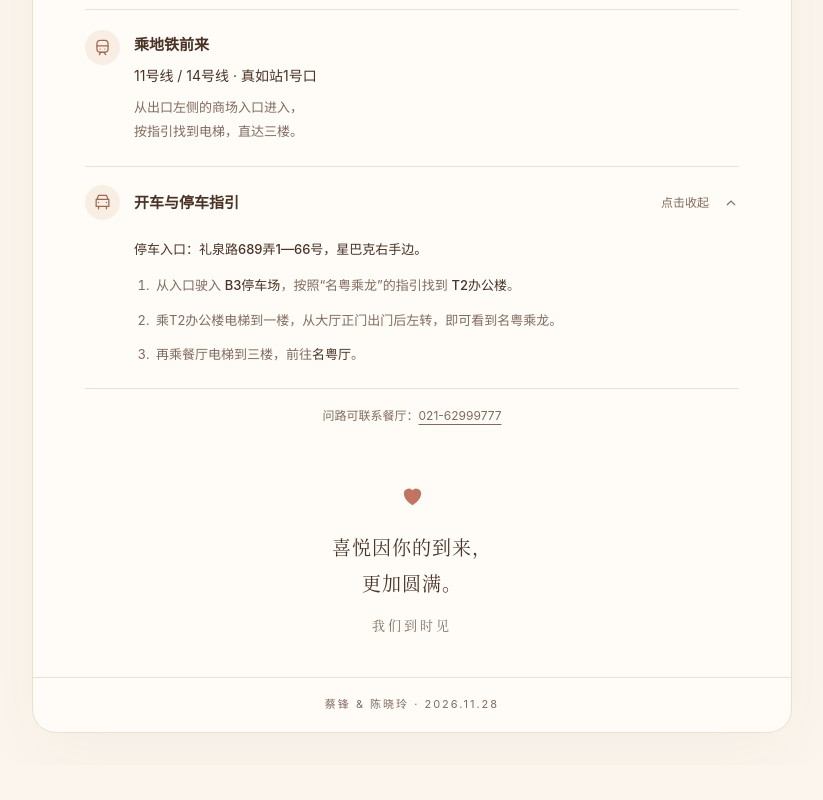
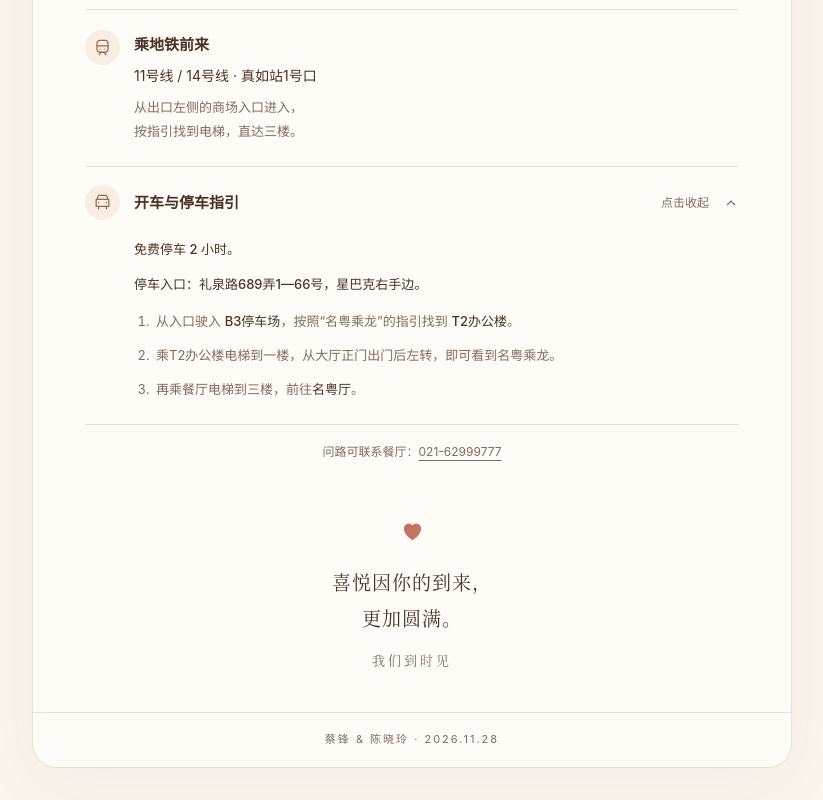
Before and after one commit to caifeng123/invitation-demo, a plain HTML site: page index.html in a window 1280 px wide. Shown: the part 1758-2558 px from the top of the page, without its empty margins (228-1051 px from the left). Before the commit the page ends 2523 px from the top, so only its background shows below. Drawn offline with Linux system fonts and the light colour scheme.

Commit message:
docs: add two hours of free parking

```diff
--- a/index.html
+++ b/index.html
@@ -149,7 +149,7 @@ details[open] .chevron { transform:rotate(180deg); }
    <div class="metro"><span class="travel-icon"><svg fill="none" stroke="currentColor" stroke-width="1.6" stroke-linecap="round" stroke-linejoin="round" aria-hidden="true"><use href="#metro"></use></svg></span><div><h3>乘地铁前来</h3><p class="metro-lines">11号线 / 14号线 · 真如站1号口</p><p>从出口左侧的商场入口进入，<br>按指引找到电梯，直达三楼。</p></div></div>
    <details class="parking" id="parking" open>
     <summary><span class="travel-icon"><svg fill="none" stroke="currentColor" stroke-width="1.6" stroke-linecap="round" stroke-linejoin="round" aria-hidden="true"><use href="#car"></use></svg></span><span class="parking-title">开车与停车指引</span><span class="parking-hint">点击收起</span><svg class="chevron" viewBox="0 0 24 24" fill="none" stroke="currentColor" stroke-width="1.7" aria-hidden="true"><path d="m6 9 6 6 6-6"></path></svg></summary>
-    <div class="parking-body"><p><strong>停车入口：礼泉路689弄1—66号，星巴克右手边。</strong></p><ol><li>从入口驶入 <strong>B3停车场</strong>，按照“名粤乘龙”的指引找到 <strong>T2办公楼</strong>。</li><li>乘T2办公楼电梯到一楼，从大厅正门出门后左转，即可看到名粤乘龙。</li><li>再乘餐厅电梯到三楼，前往<strong>名粤厅</strong>。</li></ol></div>
+    <div class="parking-body"><p><strong>免费停车 2 小时。</strong></p><p><strong>停车入口：礼泉路689弄1—66号，星巴克右手边。</strong></p><ol><li>从入口驶入 <strong>B3停车场</strong>，按照“名粤乘龙”的指引找到 <strong>T2办公楼</strong>。</li><li>乘T2办公楼电梯到一楼，从大厅正门出门后左转，即可看到名粤乘龙。</li><li>再乘餐厅电梯到三楼，前往<strong>名粤厅</strong>。</li></ol></div>
    </details>
    <p class="restaurant-phone">问路可联系餐厅：<a href="tel:021-62999777">021-62999777</a></p>
   </section>
```
